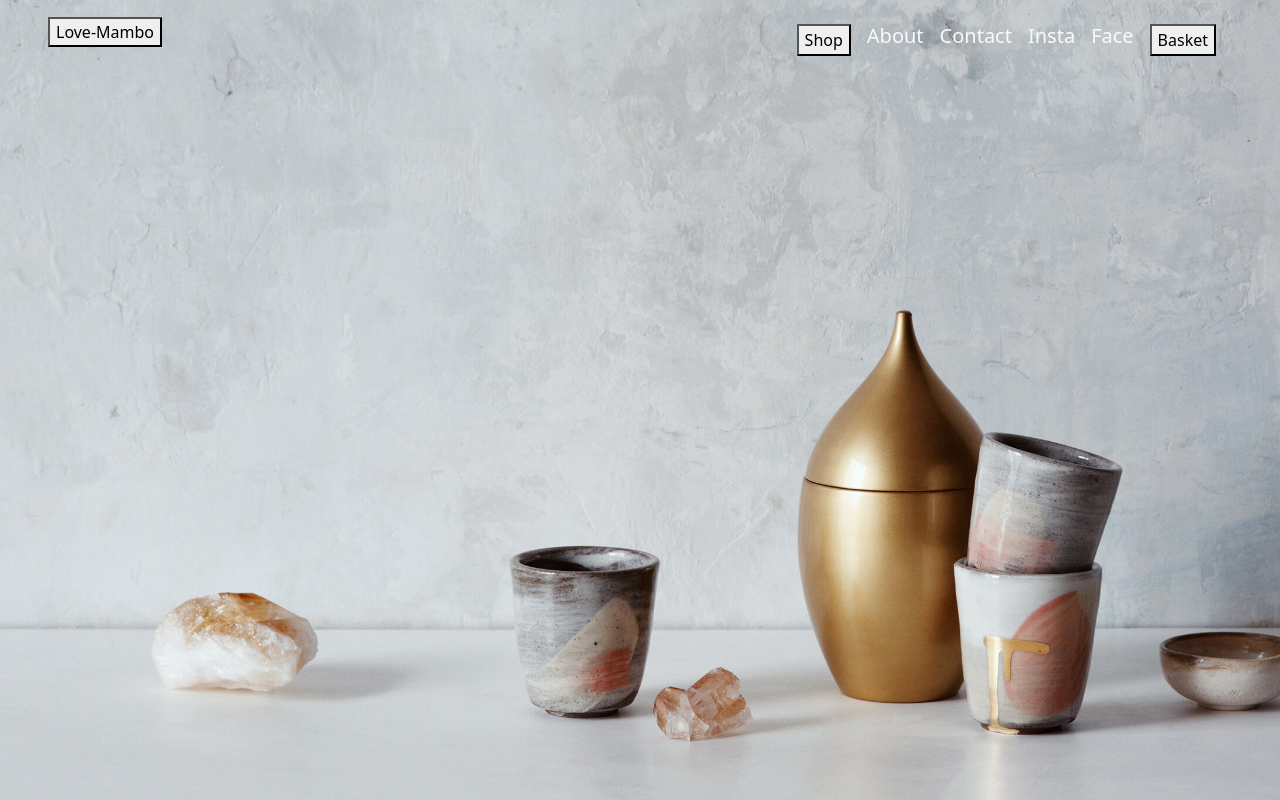
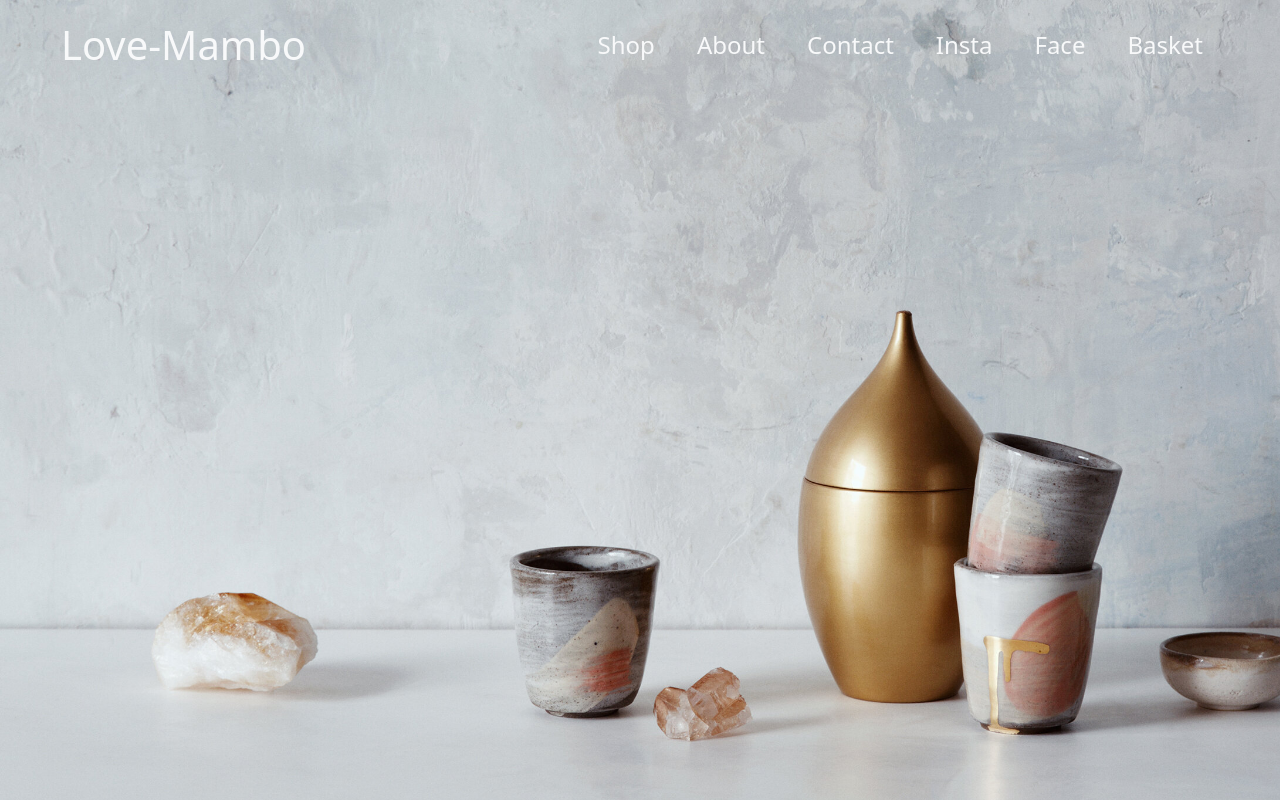
Before and after one commit to olilewis1/plant-shop, a React (Create React App) app in the folder client/: page / in a window 1280 px wide. Shown: the top 800 px of the page. Built offline with nearby package versions, Linux system fonts and the light colour scheme.

Commit message:
added redux to work for homepage

```diff
--- a/client/src/components/NavbarHomepage.js
+++ b/client/src/components/NavbarHomepage.js
@@ -2,6 +2,7 @@ import React from 'react'
 import { counterActions } from '../Store/index'
 import { useDispatch } from 'react-redux';
 import { useSelector } from 'react-redux';
+import { Link } from 'react-router-dom'
 //import mainImageHome from '../assets/Ventura_files/static1.squarespace.jpg'
 const NavbarHomepage = () => {
   const dispatch = useDispatch();
@@ -19,7 +20,9 @@ const NavbarHomepage = () => {
 
   };
  const counterState =  useSelector((state) => state.counter)
- console.log('counter', counterState)
+
+
+
   return (
     <div>
       {counterState.counter ?     <div className='nav-home text-light'>
@@ -30,21 +33,22 @@ const NavbarHomepage = () => {
 
 
       <div className='ms-5' >
-        <button name='two' onClick={incrementHandler}>Love-Mambo</button>
+        <Link to='/' name='two' onClick={incrementHandler} className="btn text-light btn-outline-* fs-1 ">Love-Mambo</Link>
       </div>
-      <div className='d-flex flex-row me-5 justify-content-center mt-3 mw-100'>
-        <button onClick={incrementHandler} className='me-3' name='one'>Shop</button>
-        <h5 onClick={incrementHandler} className='me-3' name='one' >About</h5>
-        <h5 onClick={incrementHandler} className='me-3' name='one'>Contact</h5>
-        <h5 onClick={incrementHandler} className='me-3' name='one'>Insta</h5>
-        <h5 onClick={incrementHandler} className='me-3' name='one'>Face</h5>
-        <button onClick={incrementHandler} className='me-3' name='three'>Basket</button>
+      <div className='d-flex flex-row me-5 justify-content-center
+      mw-100'>
+        <Link to='/shop' onClick={incrementHandler} className='me-3 btn text-light btn-outline-* fs-4 ' name='one'>Shop</Link>
+        <Link to='/about' onClick={incrementHandler} className='me-3 btn text-light btn-outline-* fs-4 ' name='one' >About</Link>
+        <Link to='/contact' onClick={incrementHandler} className='me-3 btn text-light btn-outline-* fs-4 ' name='one'>Contact</Link>
+        <a  href='https://www.bbc.co.uk'  onClick={incrementHandler} className='me-3 btn text-light btn-outline-* fs-4 ' name='one'>Insta</a>
+        <a  href='https://www.bbc.co.uk'  onClick={incrementHandler} className='me-3 btn text-light btn-outline-* fs-4 ' name='one'>Face</a>
+        <Link to='/basket' onClick={incrementHandler} className='me-3 btn text-light btn-outline-* fs-4 ' name='one'>Basket</Link>
       </div>
     </div>
     </div> :
 
 
-    <div className='nav-home-No-Image text-light'>
+<div className='nav-home-No-Image text-dark'>
   {/* <div className=''>
     <img src={mainImageHome} alt='bo' className="img-fluid h-50"/>
   </div>  */}
@@ -52,18 +56,19 @@ const NavbarHomepage = () => {
 
 
       <div className='ms-5' >
-          <button name='two' onClick={incrementHandler}>Love-Mambo</button>
+        <Link to='/' name='two' onClick={incrementHandler} className="btn text-dark btn-outline-* fs-1 ">Love-Mambo</Link>
       </div>
-        <div className='d-flex flex-row me-5 justify-content-center mt-3 mw-100'>
-          <button onClick={incrementHandler} className='me-3' name='one'>Shop</button>
-          <h5 onClick={incrementHandler} className='me-3' name='one' >About</h5>
-          <h5 onClick={incrementHandler} className='me-3' name='one'>Contact</h5>
-          <h5 onClick={incrementHandler} className='me-3' name='one'>Insta</h5>
-          <h5 onClick={incrementHandler} className='me-3' name='one'>Face</h5>
-          <button onClick={incrementHandler} className='me-3' name='three'>Basket</button>
+      <div className='d-flex flex-row me-5 justify-content-center
+      mw-100'>
+        <Link to='/shop' onClick={incrementHandler} className='me-3 btn text-dark btn-outline-* fs-4 ' name='one'>Shop</Link>
+        <Link to='/about' onClick={incrementHandler} className='me-3 btn text-dark btn-outline-* fs-4 ' name='one' >About</Link>
+        <Link to='/contact' onClick={incrementHandler} className='me-3 btn text-dark btn-outline-* fs-4 ' name='one'>Contact</Link>
+        <a  href='https://www.bbc.co.uk'  onClick={incrementHandler} className='me-3 btn text-dark btn-outline-* fs-4 ' name='one'>Insta</a>
+        <a  href='https://www.bbc.co.uk'  onClick={incrementHandler} className='me-3 btn text-dark btn-outline-* fs-4 ' name='one'>Face</a>
+        <Link to='/basket' onClick={incrementHandler} className='me-3 btn text-dark btn-outline-* fs-4 ' name='one'>Basket</Link>
       </div>
     </div>
-      </div> }
+    </div>}
 
     </div>
   )
```
Lines whose indentation alone changed are shown as unchanged.
